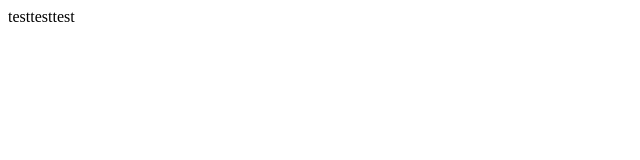
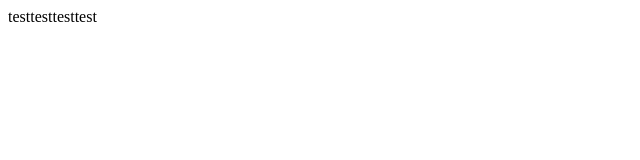
Before and after one commit to Skyllerrr/FE5-HTML-CSS, a plain HTML site: page index.html in a window 1280 px wide. Shown: the full height of the page, 0-640 px from the left. Drawn offline with Linux system fonts and the light colour scheme.

Commit message:
HTML/CSS 정리

```diff
--- a/index.html
+++ b/index.html
@@ -9,7 +9,7 @@
   <body>
     <div class="test">
         <div class="testtest">
-            testtesttest
+            testtesttesttest
         </div>
     </div>
 
```
